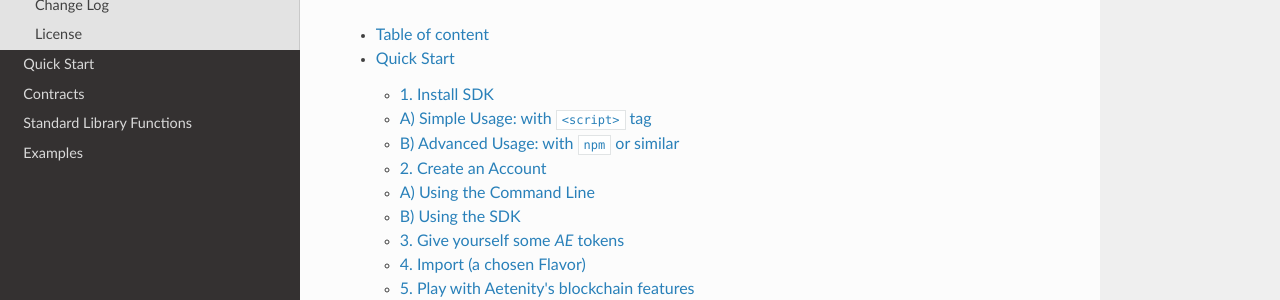
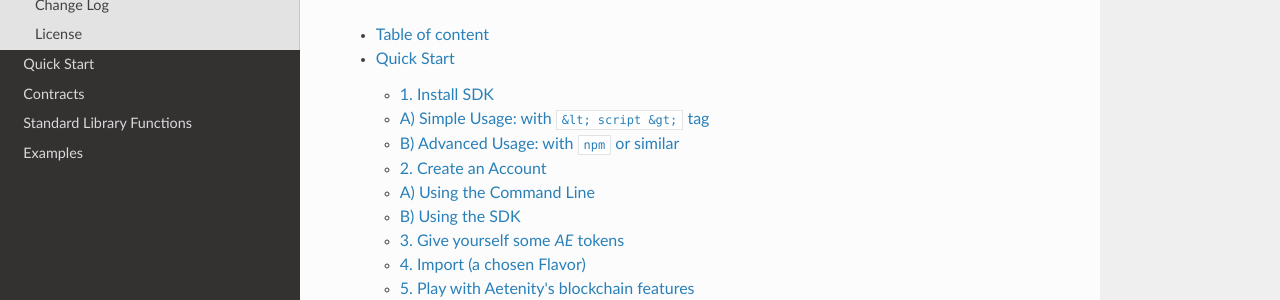
Before and after one commit to aeternity/aepp-sdk-js, an MkDocs documentation site: the page built from docs/index.md, in a window 1280 px wide and 900 px high. Shown: the part 265-565 px from the top of the window. Built offline with MkDocs 1.6.1, drawn with Linux system fonts in a browser that asks for light colours; nearby versions of some CDN libraries; a script that is not in the unit is left out; part of the change alters nothing that is shown.

```diff
--- a/docs/index.md
+++ b/docs/index.md
@@ -14,7 +14,7 @@ JavaScript SDK for the revolutionary [æternity] blockchain, targeting the
   - [Table of content](#Table-of-content)
   - [Quick Start](./guides/quick-start.md)
     - [1. Install SDK](#1-Install-SDK)
-      - [A) Simple Usage: with `<script>` tag](#A-Simple-Usage-with-script-tag)
+      - [A) Simple Usage: with `&lt; script &gt;` tag](#A-Simple-Usage-with-script-tag)
       - [B) Advanced Usage: with `npm` or similar](#B-Advanced-Usage-with-npm-or-similar)
     - [2. Create an Account](#2-Create-an-Account)
       - [A) Using the Command Line](#A-Using-the-Command-Line)
```
